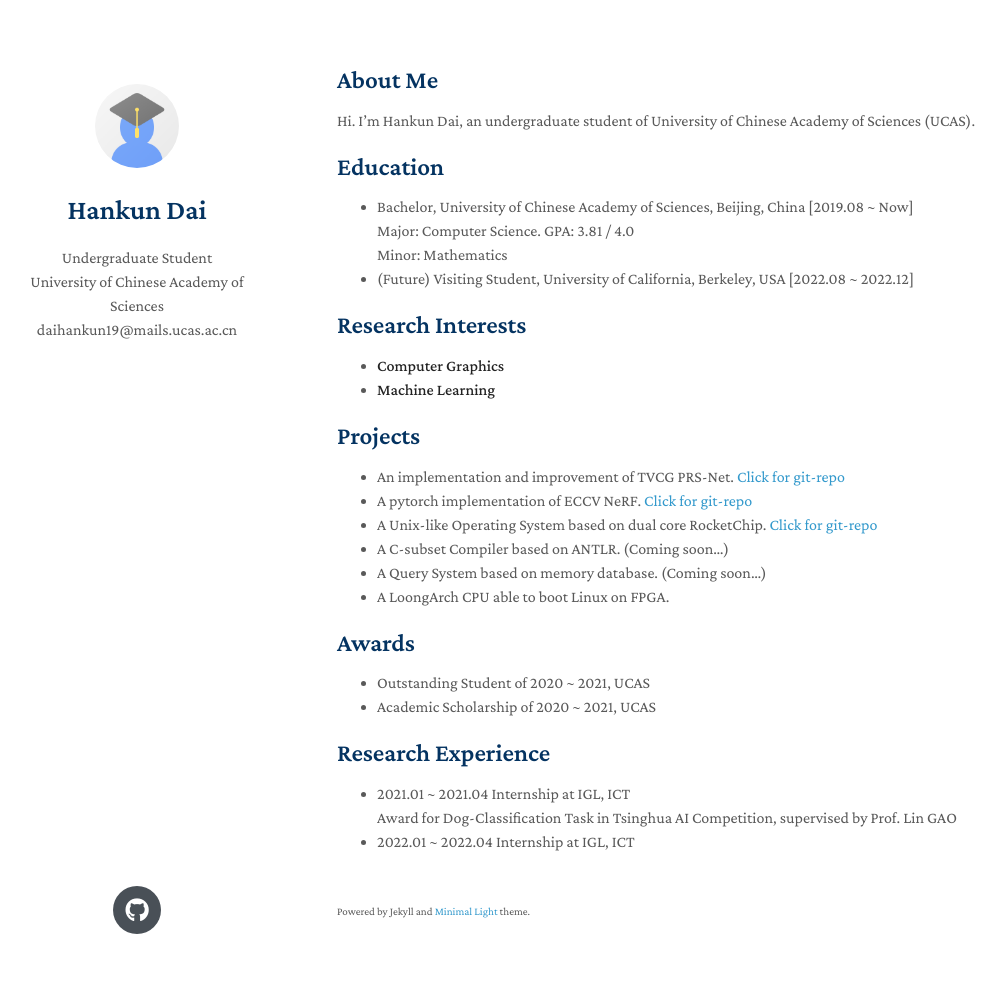
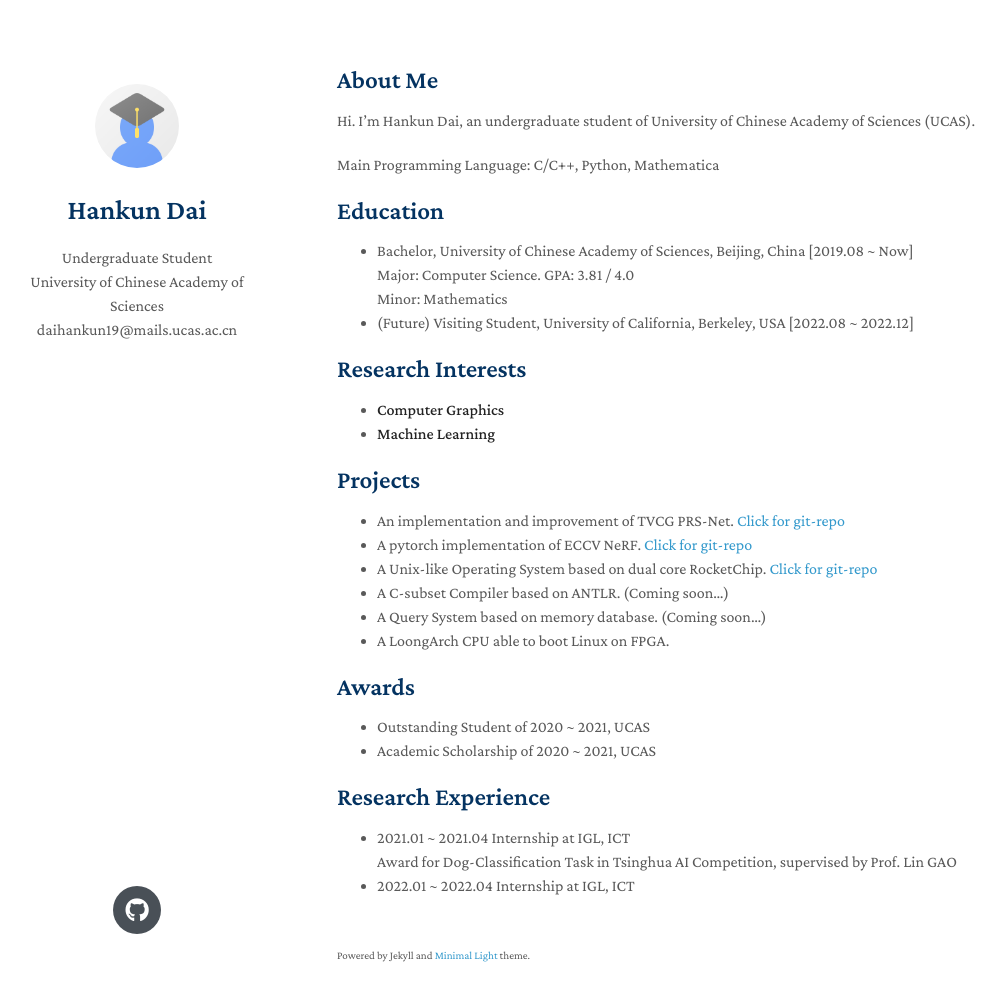
Before and after one commit to D-Hank/HomePage, a Jekyll site: the page built from index.md, in a window 1280 px wide and 1036 px high. Shown: the top 1001 px of the window, without its empty margins (133-1138 px from the left). Built offline with Jekyll 4.4.1, drawn with Linux system fonts in a browser that asks for light colours; nearby versions of some CDN libraries; a style sheet for code colours, icons or effects is not loaded; our own code applies the rules of GitHub Pages for plain Markdown files.

Commit message:
Update index.md

```diff
--- a/index.md
+++ b/index.md
@@ -5,6 +5,8 @@ layout: homepage
 ## About Me
 
 Hi. I'm Hankun Dai, an undergraduate student of University of Chinese Academy of Sciences (UCAS).
+
+Main Programming Language: C/C++, Python, Mathematica
 
 ## Education
 
```
